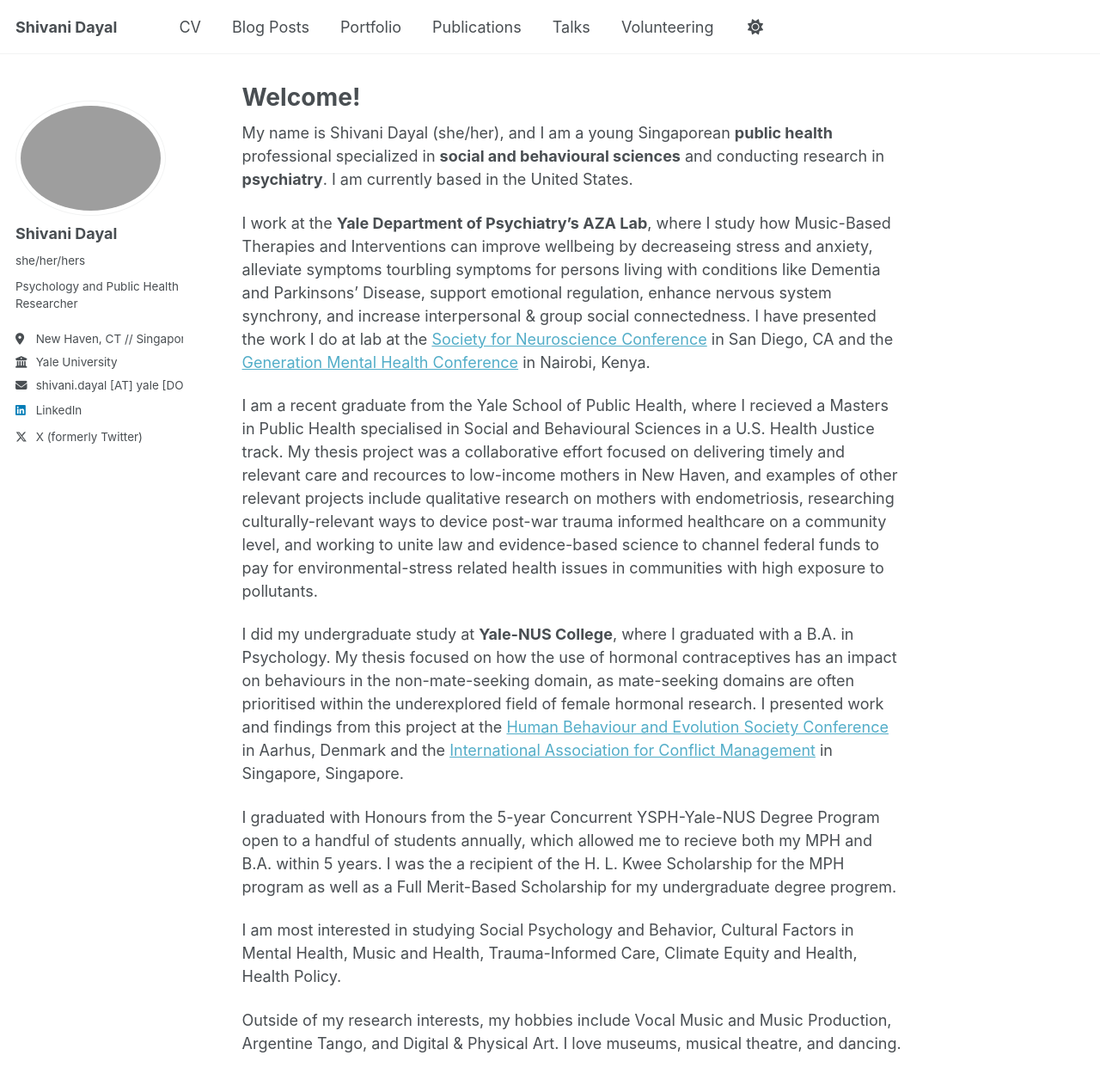
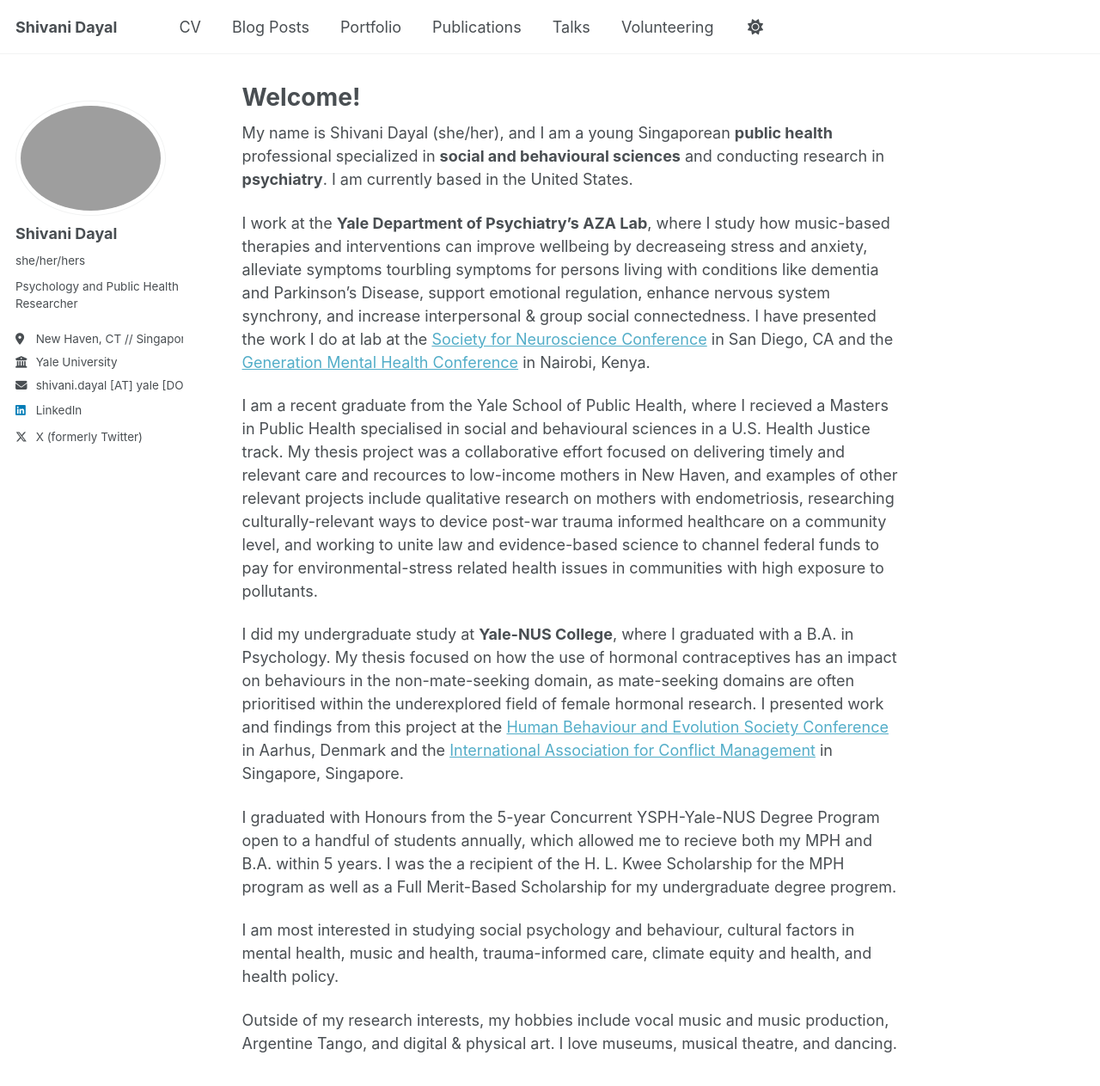
Before and after one commit to sdayal21/sdayal21.github.io, a Jekyll site: the page built from _pages/about.md, in a window 1280 px wide and 1400 px high. Shown: the top 1263 px of the window at 86% size. Built offline with Jekyll 4.4.1, drawn with Linux system fonts in a browser that asks for light colours; a script that is not in the unit is left out.

```diff
--- a/_pages/about.md
+++ b/_pages/about.md
@@ -8,14 +8,14 @@ redirect_from:
 ---
 My name is Shivani Dayal (she/her), and I am a young Singaporean **public health** professional specialized in **social and behavioural sciences** and conducting research in **psychiatry**. I am currently based in the United States.
 
-I work at the **Yale Department of Psychiatry’s AZA Lab**, where I study how Music-Based Therapies and Interventions can improve wellbeing by decreaseing stress and anxiety, alleviate symptoms tourbling symptoms for persons living with conditions like Dementia and Parkinsons’ Disease, support emotional regulation, enhance nervous system synchrony, and increase interpersonal & group social connectedness. I have presented the work I do at lab at the [Society for Neuroscience Conference](/talks/sfn2025) in San Diego, CA and the [Generation Mental Health Conference](/talks/genmh2025) in Nairobi, Kenya.
+I work at the **Yale Department of Psychiatry's AZA Lab**, where I study how music-based therapies and interventions can improve wellbeing by decreaseing stress and anxiety, alleviate symptoms tourbling symptoms for persons living with conditions like dementia and Parkinson's Disease, support emotional regulation, enhance nervous system synchrony, and increase interpersonal & group social connectedness. I have presented the work I do at lab at the [Society for Neuroscience Conference](/talks/sfn2025) in San Diego, CA and the [Generation Mental Health Conference](/talks/genmh2025) in Nairobi, Kenya.
 
-I am a recent graduate from the Yale School of Public Health, where I recieved a Masters in Public Health specialised in Social and Behavioural Sciences in a U.S. Health Justice track. My thesis project was a collaborative effort focused on delivering timely and relevant care and recources to low-income mothers in New Haven, and examples of other relevant projects include qualitative research on mothers with endometriosis, researching culturally-relevant ways to device post-war trauma informed healthcare on a community level, and working to unite law and evidence-based science to channel federal funds to pay for environmental-stress related health issues in communities with high exposure to pollutants.
+I am a recent graduate from the Yale School of Public Health, where I recieved a Masters in Public Health specialised in social and behavioural sciences in a U.S. Health Justice track. My thesis project was a collaborative effort focused on delivering timely and relevant care and recources to low-income mothers in New Haven, and examples of other relevant projects include qualitative research on mothers with endometriosis, researching culturally-relevant ways to device post-war trauma informed healthcare on a community level, and working to unite law and evidence-based science to channel federal funds to pay for environmental-stress related health issues in communities with high exposure to pollutants.
 
 I did my undergraduate study at **Yale-NUS College**, where I graduated with a B.A. in Psychology. My thesis focused on how the use of hormonal contraceptives has an impact on behaviours in the non-mate-seeking domain, as mate-seeking domains are often prioritised within the underexplored field of female hormonal research. I presented work and findings from this project at the [Human Behaviour and Evolution Society Conference](/talks/hbes2024) in Aarhus, Denmark and the [International Association for Conflict Management](/talks/iacm2024) in Singapore, Singapore.
 
 I graduated with Honours from the 5-year Concurrent YSPH-Yale-NUS Degree Program open to a handful of students annually, which allowed me to recieve both my MPH and B.A. within 5 years. I was the a recipient of the H. L. Kwee Scholarship for the MPH program as well as a Full Merit-Based Scholarship for my undergraduate degree progrem.
 
-I am most interested in studying Social Psychology and Behavior, Cultural Factors in Mental Health, Music and Health, Trauma-Informed Care, Climate Equity and Health, Health Policy.
+I am most interested in studying social psychology and behaviour, cultural factors in mental health, music and health, trauma-informed care, climate equity and health, and health policy.
 
-Outside of my research interests, my hobbies include Vocal Music and Music Production, Argentine Tango, and Digital & Physical Art. I love museums, musical theatre, and dancing.
+Outside of my research interests, my hobbies include vocal music and music production, Argentine Tango, and digital & physical art. I love museums, musical theatre, and dancing.
```
Also changed, not shown: _talks/hbes2024.md (+9 -1 lines), images/hbes_2.png (added), 3 other files.
